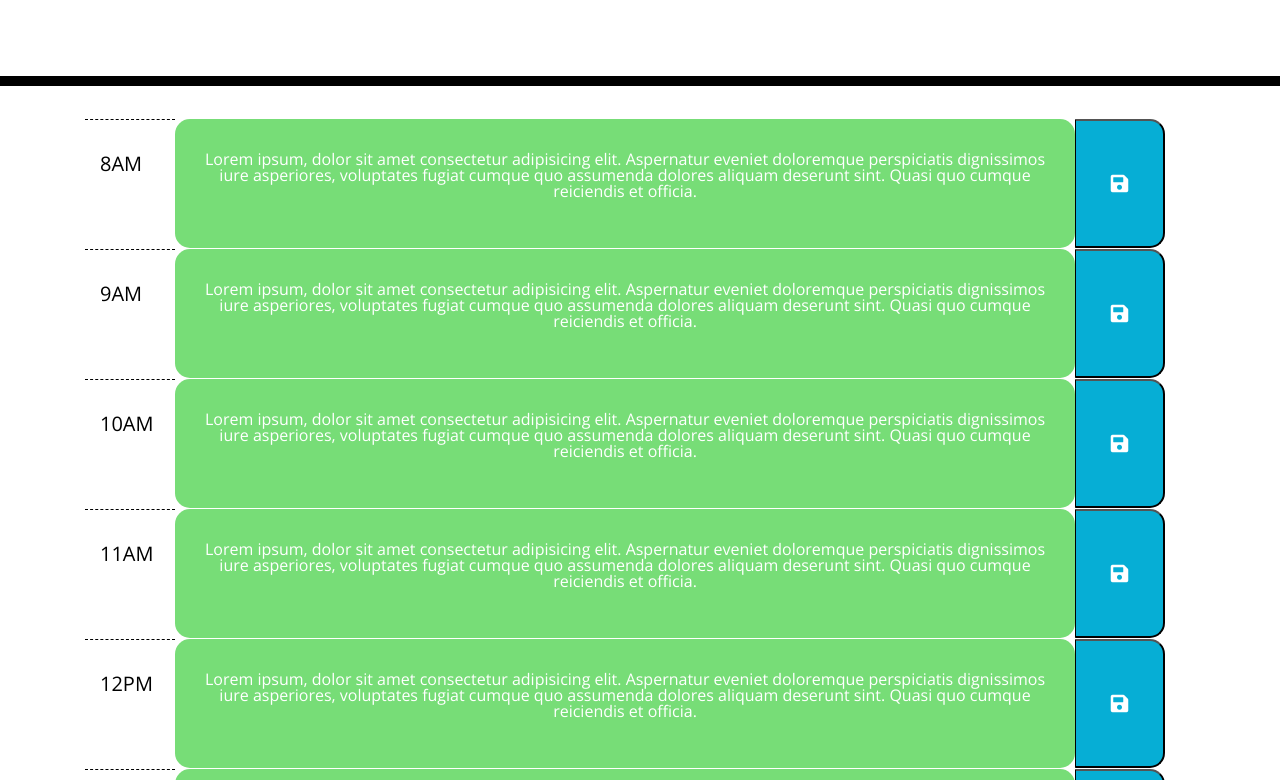
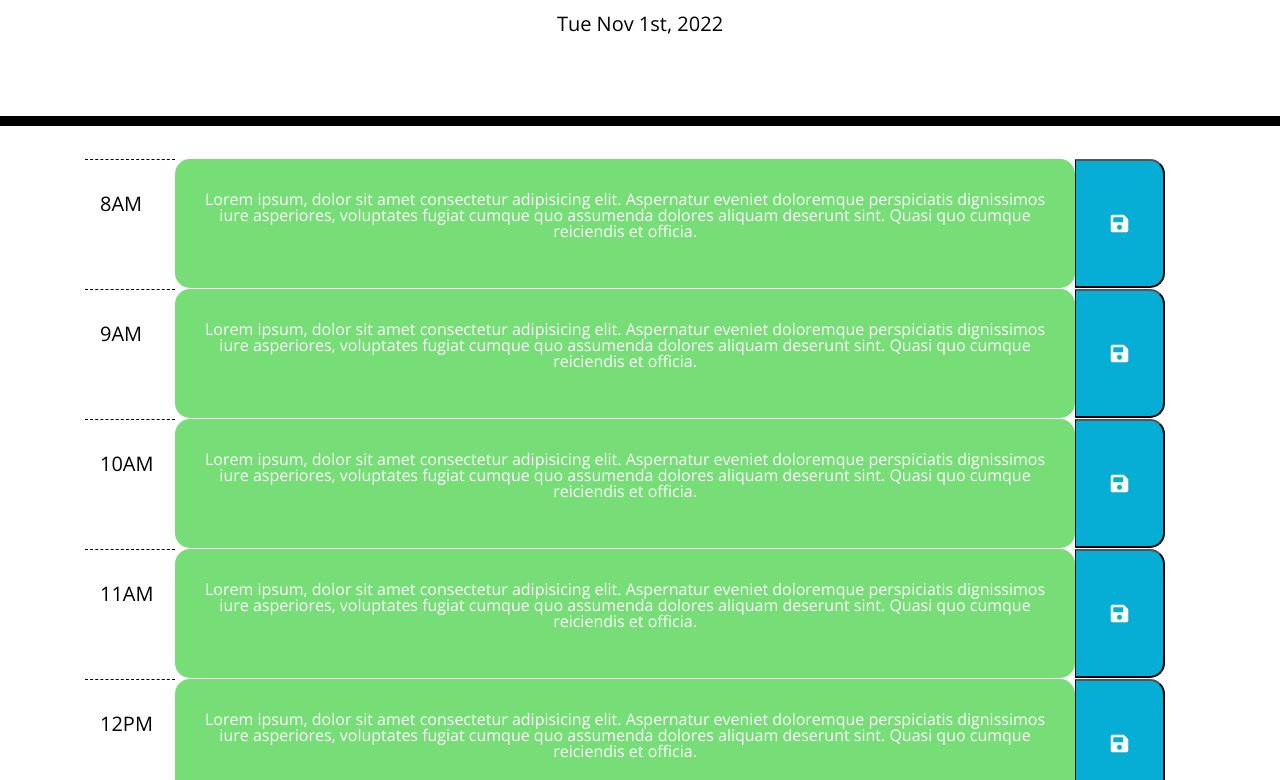
Before and after one commit to christopherdoolhoff/work-day-scheduler, a plain HTML site: page index.html in a window 1280 px wide. Shown: the part 182-962 px from the top of the page. Drawn offline with nearby package versions, Linux system fonts and the light colour scheme.

Commit message:
added current date at the top of the application with moment

```diff
--- a/Assets/script.js
+++ b/Assets/script.js
@@ -0,0 +1,3 @@
+// display current date at top of application.
+var today = moment().format("ddd MMM Do, YYYY");
+$("#today").text(today);
--- a/index.html
+++ b/index.html
@@ -26,6 +26,7 @@
     <header class="jumbotron">
       <h1 class="display-3">Work Day Scheduler</h1>
       <p class="lead">A simple calendar app for scheduling your work day</p>
+      <h2 id="today"></h2>
       <p id="currentDay" class="lead"></p>
     </header>
     <div class="container">
@@ -132,5 +133,6 @@
 
     <script src="https://cdnjs.cloudflare.com/ajax/libs/jquery/3.2.1/jquery.min.js"></script>
     <script src="https://cdnjs.cloudflare.com/ajax/libs/moment.js/2.24.0/moment.min.js"></script>
+    <script src="./Assets/script.js"></script>
   </body>
 </html>
```
